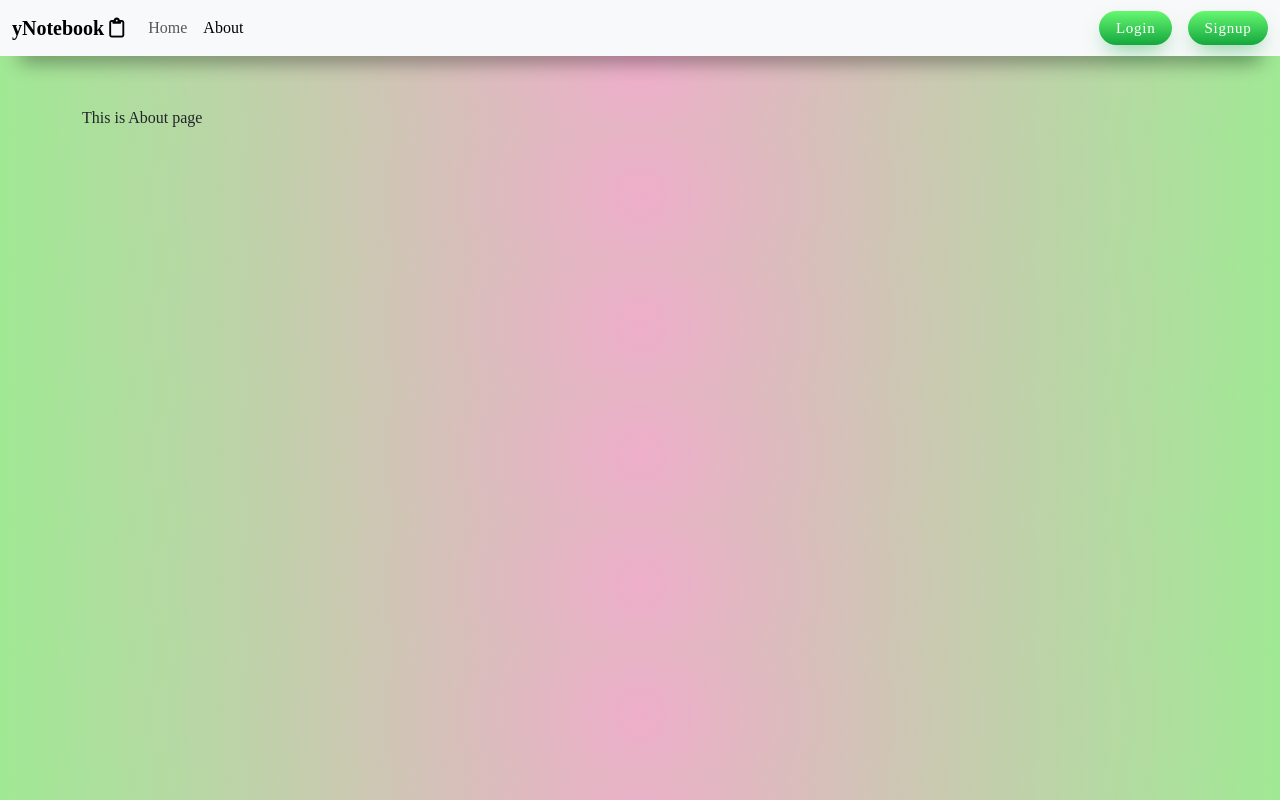
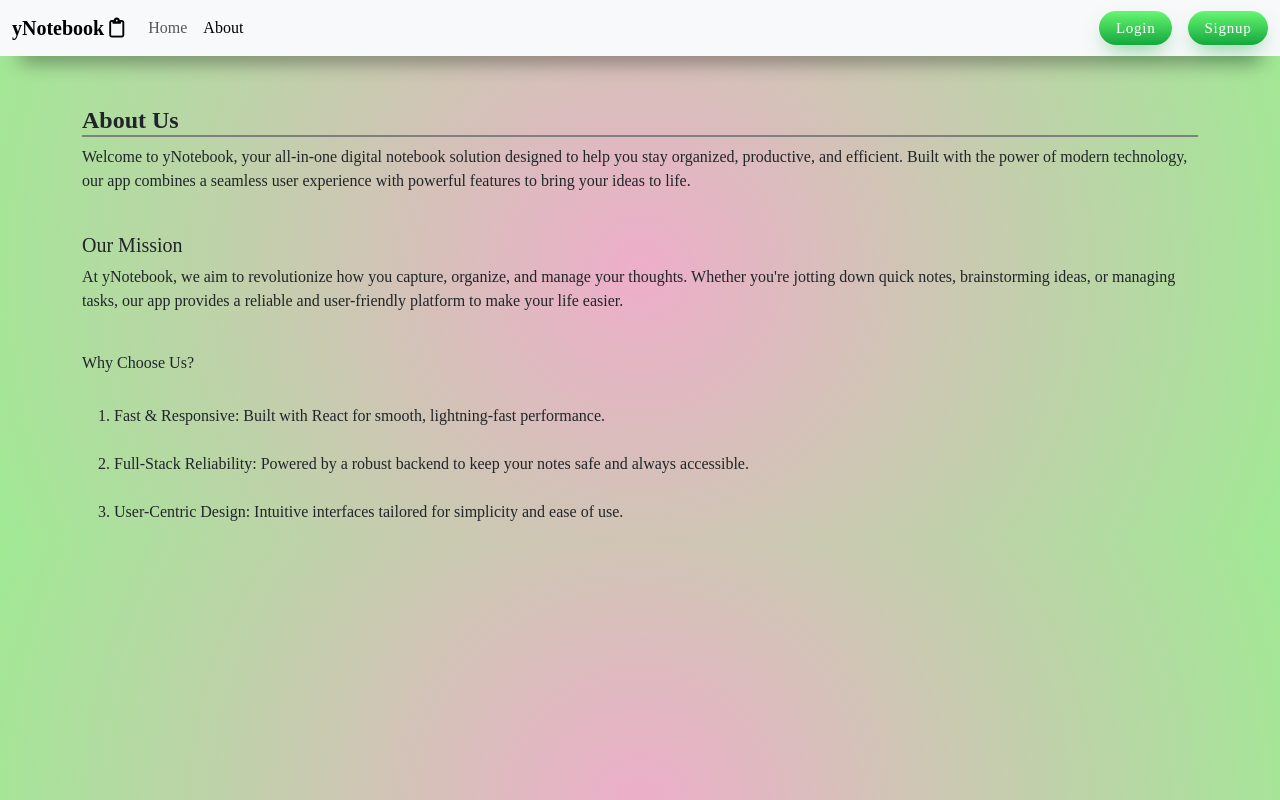
Before and after one commit to yashsvi1010/ynotebook, a React (Create React App) app: page /about in a window 1280 px wide. Built offline with nearby package versions, Linux system fonts and the light colour scheme; a web font is replaced by a local one.

Commit message:
compiled app & about page

```diff
--- a/src/App.js
+++ b/src/App.js
@@ -2,7 +2,7 @@ import "./App.css";
 import { BrowserRouter as Router, Routes, Route } from "react-router-dom";
 import Navbar from "./Component/Navbar";
 import { Home } from "./Component/Home";
-import { About } from "./Component/About";
+import About from "./Component/About";
 import NoteState from "./context/notes/NoteState";
 import Alert from "./Component/Alert";
 import Login from "./Component/Login";
--- a/src/Component/About.js
+++ b/src/Component/About.js
@@ -1,7 +1,46 @@
 import React from "react";
 
 export const About = () => {
-  return <div>This is About page</div>;
+  return (
+    <div>
+      <h4 className="fw-semibold" style={{ borderBottom: "2px solid grey" }}>
+        About Us
+      </h4>
+      <p>
+        Welcome to yNotebook, your all-in-one digital notebook solution designed
+        to help you stay organized, productive, and efficient. Built with the
+        power of modern technology, our app combines a seamless user experience
+        with powerful features to bring your ideas to life.
+      </p>
+      <br />
+      <h5>Our Mission</h5>
+      <p>
+        At yNotebook, we aim to revolutionize how you capture, organize, and
+        manage your thoughts. Whether you're jotting down quick notes,
+        brainstorming ideas, or managing tasks, our app provides a reliable and
+        user-friendly platform to make your life easier.
+      </p>
+      <br />
+      <h6>Why Choose Us?</h6>
+      <br />
+      <ol>
+        <li>
+          Fast & Responsive: Built with React for smooth, lightning-fast
+          performance.
+        </li>
+        <br />
+        <li>
+          Full-Stack Reliability: Powered by a robust backend to keep your notes
+          safe and always accessible.
+        </li>
+        <br />
+        <li>
+          User-Centric Design: Intuitive interfaces tailored for simplicity and
+          ease of use.
+        </li>
+      </ol>
+    </div>
+  );
 };
 
 export default About;
--- a/src/Component/Navbar.js
+++ b/src/Component/Navbar.js
@@ -14,7 +14,7 @@ export const Navbar = () => {
       <nav className="navbar navbar-expand-lg bg-body-tertiary">
         <div className="container-fluid text-light">
           <Link className="navbar-brand fw-bolder" to="/">
-            yNotebook <i class="fa-regular fa-clipboard"></i>
+            yNotebook <i className="fa-regular fa-clipboard"></i>
           </Link>
           <button
             className="navbar-toggler"
@@ -36,8 +36,6 @@ export const Navbar = () => {
                   }`}
                   aria-current="page"
                   to="/"
-                  data-bs-toggle="collapse"
-                  data-bs-target=".navbar-collapse.show"
                 >
                   Home
                 </Link>
@@ -48,7 +46,6 @@ export const Navbar = () => {
                     location.pathname === "/about" ? "active" : ""
                   }`}
                   to="/about"
-                  data-bs-toggle="collapse"
                   data-bs-target=".navbar-collapse.show"
                 >
                   About
--- a/src/Component/Noteitem.js
+++ b/src/Component/Noteitem.js
@@ -9,7 +9,7 @@ const Noteitem = (props) => {
     <div className="col-md-3">
       <div className="card my-3">
         <div className="card-body">
-          <div className="d-flex align-items-center justify-content-space-between">
+          <div className="d-flex align-items-center justify-content-between">
             <h5 className="card-title">{note.title}</h5>
             <i
               className="far fa-trash-alt mx-2"
--- a/src/context/notes/NoteState.js
+++ b/src/context/notes/NoteState.js
@@ -29,7 +29,8 @@ const NoteState = (props) => {
       method: "POST",
       headers: {
         "Content-Type": "application/json",
-        "auth-token": localStorage.getItem("token"),
+        "auth-token":
+          "eyJhbGciOiJIUzI1NiIsInR5cCI6IkpXVCJ9.eyJ1c2VyIjp7ImlkIjoiNjY5Y2E4ZGE1NzkwOWE2OThiNzA2NzMxIn0sImlhdCI6MTcyMTU1Nzk3MX0.ayzse-n1xTMBp6j2nFo6K91HQWQCHJ_tDdGPRgWEirU",
       },
       body: JSON.stringify({ title, description, tag }),
     });
```
Also changed, not shown: 1 other file (tests, documents, lock files or other folders).
